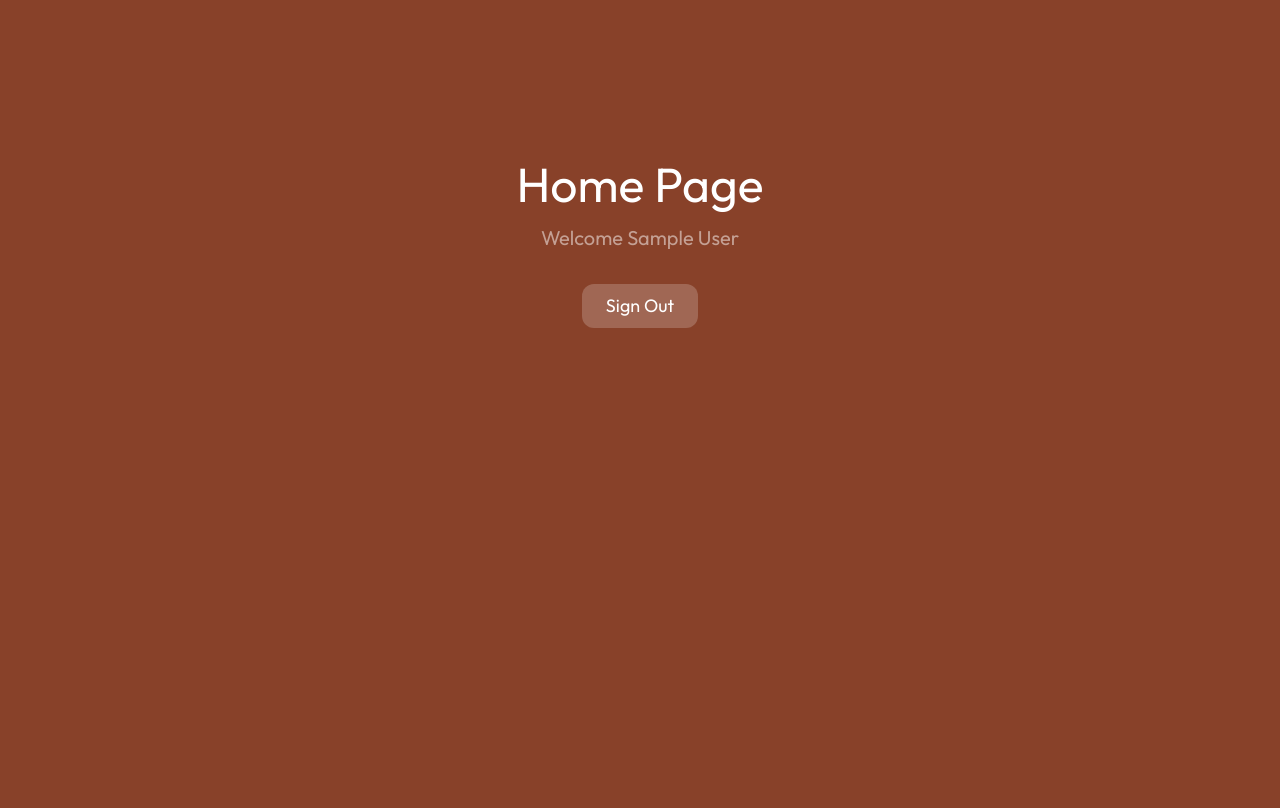
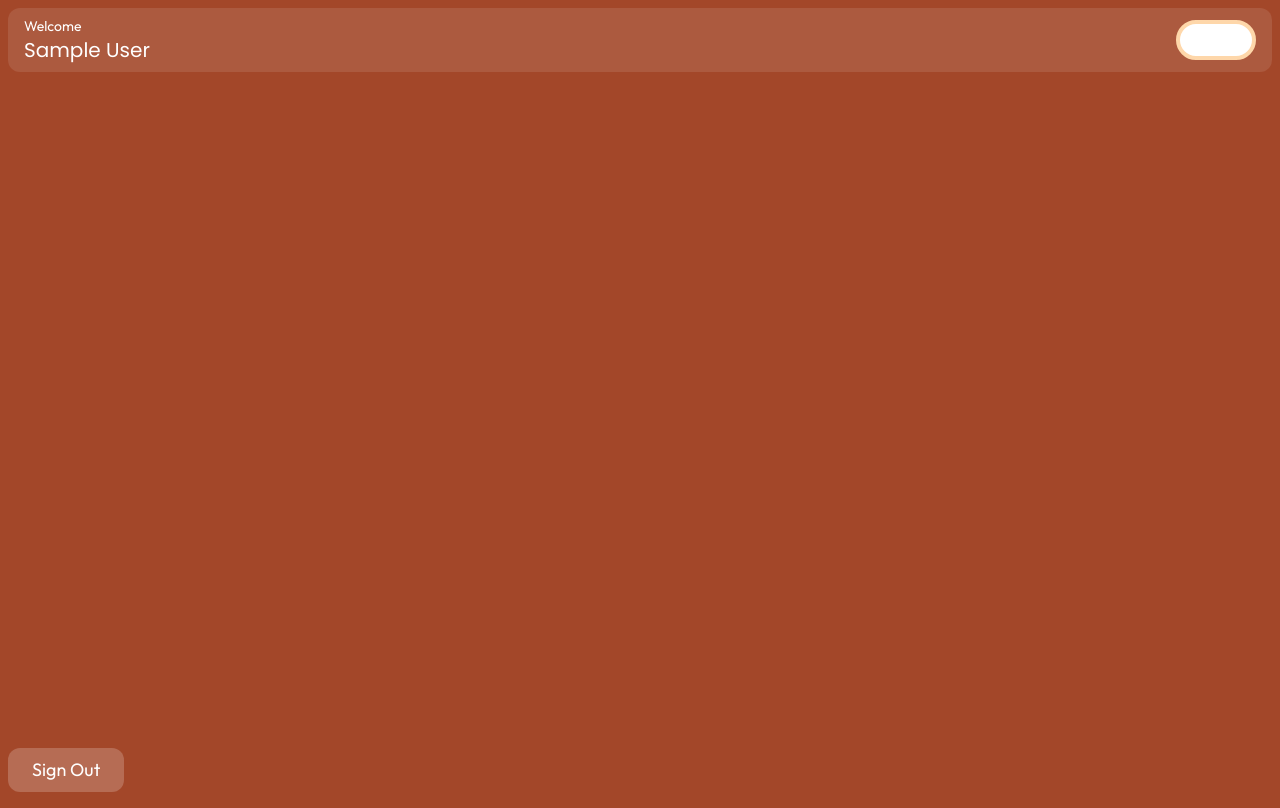
Before and after one commit to Rhishavhere/Livure, a Next.js app: page /home in a window 1280 px wide. Built offline with nearby package versions, Linux system fonts and the light colour scheme; no server answers; sample sign-in values are in the browser's storage.

Commit message:
home update

```diff
--- /dev/null
+++ b/app/home/layout.jsx
@@ -0,0 +1,7 @@
+export default function HomeLayout({children}){
+  return(
+    <div className=
+    "m-2"
+    >{children}</div>
+  )
+}
--- a/app/home/page.jsx
+++ b/app/home/page.jsx
@@ -12,18 +12,27 @@ export default function HomePage(){
   }
 
   return(
-    <div className="flex justify-center items-center flex-col">
-    <h1 className="font-outfit mt-40 text-5xl">Home Page</h1>
-    <h1 className="font-outfit mt-4 text-xl text-white/50">Welcome {session?.user?.name}</h1>
+    <>
+
+    <div className="flex items-center justify-between bg-white/10 rounded-xl p-2 pl-4 pr-4">
+      <div>
+        <p className="font-outfit text-sm">Welcome</p>
+        <p className="font-poppins text-xl">{session?.user?.name}</p>
+      </div>
+      <div className="w-20 h-10 rounded-full bg-white border-orange-200 border-4"></div>
+    </div>
+
+
 
     <button
-        onClick={() => signOut({ callbackUrl: "/" })}
-        className="mt-8 bg-white/20 hover:bg-white/30 transition-colors text-white font-outfit
-                 text-lg px-6 py-2 rounded-xl"
+      onClick={() => signOut({ callbackUrl: "/" })}
+      className="mt-8 bg-white/20 hover:bg-white/30 transition-colors text-white font-outfit
+      text-lg px-6 py-2 rounded-xl
+      absolute bottom-2"
       >
-        Sign Out
-      </button>
+      Sign Out
+    </button>
 
-    </div>
+    </>
   )
 }
--- a/app/layout.js
+++ b/app/layout.js
@@ -18,7 +18,7 @@ export const viewport = {
 export default function RootLayout({ children }) {
   return (
     <html lang="en">
-      <body className="bg-orange-900/90 overflow-x-hidden">
+      <body className="bg-orange-800/90 overflow-x-hidden">
       <Providers>
         {children}
       </Providers>
--- a/app/page.jsx
+++ b/app/page.jsx
@@ -40,8 +40,11 @@ export default function RegisterPage(){
           animate={{ x: 0, opacity: 1 }}
           transition={{ duration: 1 }}
         >
-          <p className="text-4xl font-outfit mt-24 m-4">
-            Get Started Below</p>
+          <p className="text-xl font-outfit mt-24 mr-24">
+            Welcome to</p>
+            <p className="text-6xl font-poppins text-white/60">
+              <span className="italic">care</span>Bear
+            </p>
           <p className="text-2xl font-outfit mt-4  text-white/40">
             careBear is safe and secure.</p>
         </motion.div>
```
